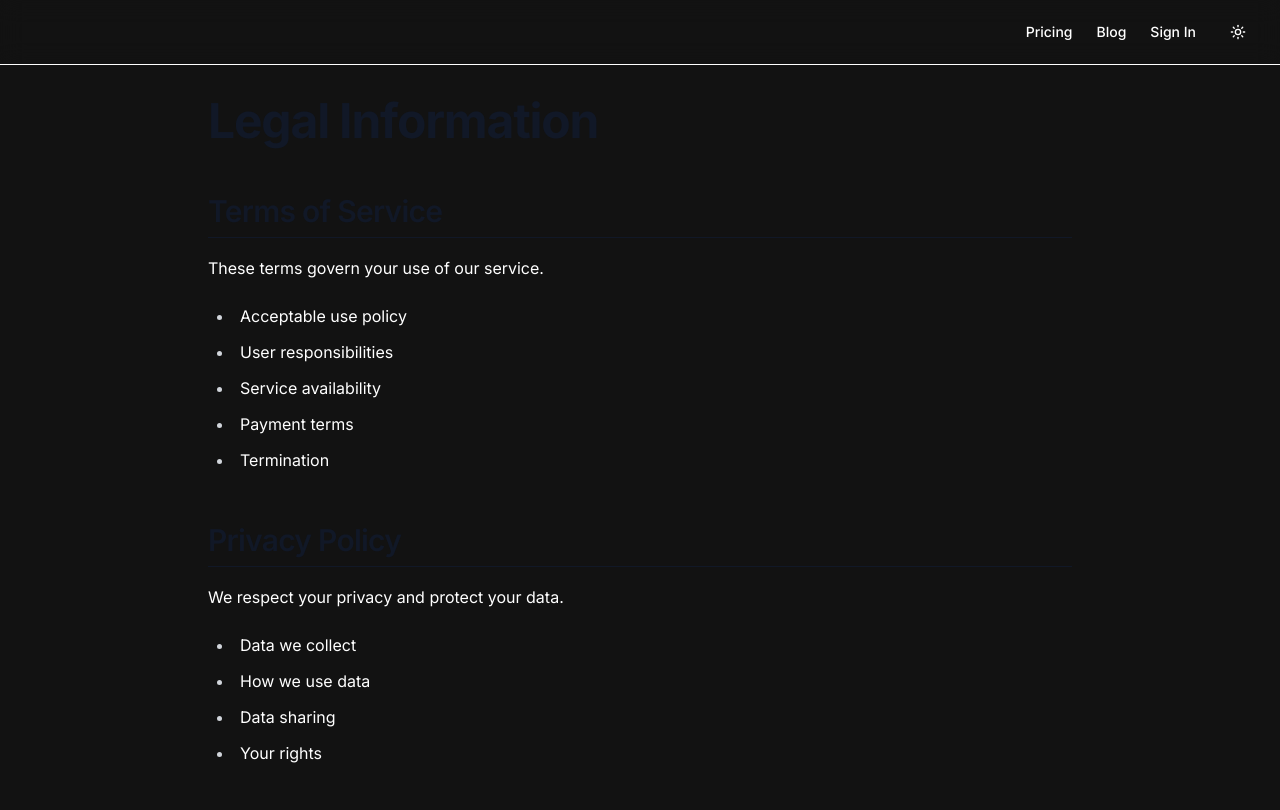
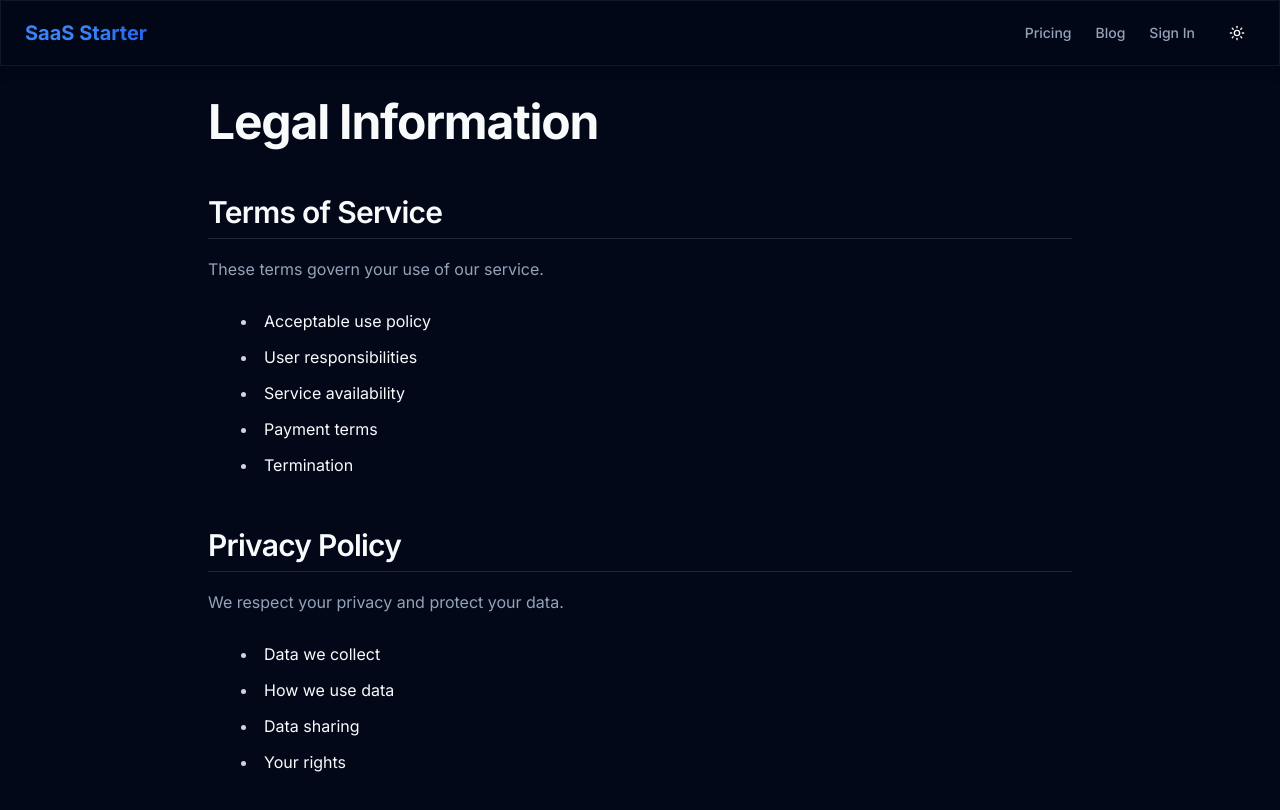
Before and after one commit to pantaleone-ai/Nextjs15-BetterAuth-Stripe-Shadcn-SAAS-Starter, a Next.js app: page /legal in a window 1280 px wide. Shown: the top 810 px of the page. Built offline with nearby package versions, Linux system fonts and the light colour scheme.

Commit message:
updates + tweak default styles

```diff
--- a/src/app/sign-in/page.tsx
+++ b/src/app/sign-in/page.tsx
@@ -44,7 +44,7 @@ export default function SignInPage() {
       <Card className="w-full max-w-md">
         <CardHeader className="space-y-1">
           <CardTitle className="text-2xl font-bold text-center">
-            Welcome back
+            Welcome back!
           </CardTitle>
           <CardDescription className="text-center">
             Enter your email and password to sign in
@@ -80,9 +80,9 @@ export default function SignInPage() {
 
           <SocialLogin />
 
-          <div className="text-center text-sm">
+          <div className="text-center text-sm pt-6">
             Don&apos;t have an account?{' '}
-            <Link href="/sign-up" className="text-primary hover:underline">
+            <Link href="/sign-up" className="text-primary font-bold hover:underline">
               Sign up
             </Link>
           </div>
--- a/src/app/sign-up/page.tsx
+++ b/src/app/sign-up/page.tsx
@@ -94,9 +94,9 @@ export default function SignUpPage() {
 
           <SocialLogin />
 
-          <div className="text-center text-sm">
+          <div className="text-center text-sm pt-6">
             Already have an account?{' '}
-            <Link href="/sign-in" className="text-primary hover:underline">
+            <Link href="/sign-in" className="text-primary font-bold hover:underline">
               Sign in
             </Link>
           </div>
--- a/src/components/ui/social-login.tsx
+++ b/src/components/ui/social-login.tsx
@@ -16,10 +16,10 @@ export function SocialLogin() {
     <div className="space-y-4">
       <div className="relative">
         <div className="absolute inset-0 flex items-center">
-          <span className="w-full border-t border-border" />
+          {/* <span className="w-full border-t border-border" /> */}
         </div>
         <div className="relative flex justify-center text-xs uppercase p-4">
-          <span className="bg-background bg-white px-2 text-muted-foreground">Or continue with</span>
+          <span className="bg-background px-2 text-muted-foreground">Or continue with</span>
         </div>
       </div>
 
--- a/src/styles/globals.css
+++ b/src/styles/globals.css
@@ -4,145 +4,149 @@
 @tailwind components;
 @tailwind utilities;
 
-@theme {
-  --color-border: hsl(var(--border));
-  --color-input: hsl(var(--input));
-  --color-ring: hsl(var(--ring));
-  --color-background: hsl(var(--background));
-  --color-foreground: hsl(var(--foreground));
-  --color-primary: hsl(var(--primary));
-  --color-primary-foreground: hsl(var(--primary-foreground));
-  --color-secondary: hsl(var(--secondary));
-  --color-secondary-foreground: hsl(var(--secondary-foreground));
-  --color-destructive: hsl(var(--destructive));
-  --color-destructive-foreground: hsl(var(--destructive-foreground));
-  --color-muted: hsl(var(--muted));
-  --color-muted-foreground: hsl(var(--muted-foreground));
-  --color-accent: hsl(var(--accent));
-  --color-accent-foreground: hsl(var(--accent-foreground));
-  --color-popover: hsl(var(--popover));
-  --color-popover-foreground: hsl(var(--popover-foreground));
-  --color-card: hsl(var(--card));
-  --color-card-foreground: hsl(var(--card-foreground));
-}
-
 @layer base {
   :root {
-    --color-scheme: dark;
-    --background: oklch(1 0 0);
-    --foreground: oklch(0.15 0.014 248.8);
-    --card: oklch(1 0 0);
-    --card-foreground: oklch(0.15 0.014 248.8);
-    --popover: oklch(1 0 0);
-    --popover-foreground: oklch(0.15 0.014 248.8);
-    --primary: oklch(0.678 0.182 38.4);
-    --primary-foreground: oklch(1 0 0);
-    --secondary: oklch(0.961 0 0);
-    --secondary-foreground: oklch(0.15 0.014 248.8);
-    --muted: oklch(0.961 0 0);
-    --muted-foreground: oklch(0.451 0.009 248.8);
-    --accent: oklch(0.961 0 0);
-    --accent-foreground: oklch(0.15 0.014 248.8);
-    --destructive: oklch(0.628 0.257 29.2);
-    --destructive-foreground: oklch(1 0 0);
-    --border: oklch(0.898 0 0);
-    --input: oklch(0.898 0 0);
-    --ring: oklch(0.678 0.182 38.4);
-    --radius: .75rem;
-    --shadow-sm: 0 1px 3px 0 oklch(0 0 0 / .1),0 1px 2px -1px oklch(0 0 0 /.1);
-    --shadow-md: 0 4px 6px -1px oklch(0 0 0 /.1),0 2px 4px -2px oklch(0 0 0 /.1);
+    --background: 0 0% 100%;
+    --foreground: 222.2 84% 4.9%;
+    --card: 0 0% 100%;
+    --card-foreground: 222.2 84% 4.9%;
+    --popover: 0 0% 100%;
+    --popover-foreground: 222.2 84% 4.9%;
+    --primary: 221.2 83.2% 53.3%;
+    --primary-foreground: 210 40% 98%;
+    --secondary: 210 40% 96%;
+    --secondary-foreground: 222.2 84% 4.9%;
+    --muted: 210 40% 96%;
+    --muted-foreground: 215.4 16.3% 46.9%;
+    --accent: 210 40% 96%;
+    --accent-foreground: 222.2 84% 4.9%;
+    --destructive: 0 84.2% 60.2%;
+    --destructive-foreground: 210 40% 98%;
+    --border: 214.3 31.8% 91.4%;
+    --input: 214.3 31.8% 91.4%;
+    --ring: 221.2 83.2% 53.3%;
+    --radius: 0.75rem;
+
+    /* Sidebar variables */
     --sidebar-background: 0 0% 98%;
     --sidebar-foreground: 240 5.3% 26.1%;
-    --sidebar-primary: 240 5.9% 10%;
-    --sidebar-primary-foreground: 0 0% 98%;
-    --sidebar-accent: 240 4.8% 95.9%;
-    --sidebar-accent-foreground: 240 5.9% 10%;
-    --sidebar-border: 220 13% 91%;
-    --sidebar-ring: 217.2 91.2% 59.8%;
+    --sidebar-primary: 221.2 83.2% 53.3%;
+    --sidebar-primary-foreground: 210 40% 98%;
+    --sidebar-accent: 210 40% 96%;
+    --sidebar-accent-foreground: 222.2 84% 4.9%;
+    --sidebar-border: 214.3 31.8% 91.4%;
+    --sidebar-ring: 221.2 83.2% 53.3%;
   }
 
   .dark {
-    --background: oklch(0.112 0.006 248.8);
-    --foreground: oklch(0.951 0.013 248.8);
-    --card: oklch(0.165 0.012 248.8);
-    --card-foreground: oklch(0.951 0.013 248.8);
-    --popover: oklch(0.165 0.012 248.8);
-    --popover-foreground: oklch(0.951 0.013 248.8);
-    --primary: oklch(0.678 0.182 38.4);
-    --primary-foreground: oklch(0.112 0.024 248.8);
-    --secondary: oklch(0.196 0.014 248.8);
-    --secondary-foreground: oklch(0.951 0.013 248.8);
-    --muted: oklch(0.196 0.014 248.8);
-    --muted-foreground: oklch(0.639 0.012 248.8);
-    --accent: oklch(0.196 0.014 248.8);
-    --accent-foreground: oklch(0.951 0.013 248.8);
-    --destructive: oklch(0.584 0.196 27.5);
-    --destructive-foreground: oklch(0.951 0.013 248.8);
-    --border: oklch(0.196 0.014 248.8);
-    --input: oklch(0.196 0.014 248.8);
-    --ring: oklch(0.678 0.182 38.4);
-    --sidebar-background: 240 5.9% 10%;
-    --sidebar-foreground: 240 4.8% 95.9%;
-    --sidebar-primary: 224.3 76.3% 48%;
-    --sidebar-primary-foreground: 0 0% 100%;
-    --sidebar-accent: 240 3.7% 15.9%;
-    --sidebar-accent-foreground: 240 4.8% 95.9%;
-    --sidebar-border: 240 3.7% 15.9%;
-    --sidebar-ring: 217.2 91.2% 59.8%;
+    --background: 222.2 84% 4.9%;
+    --foreground: 210 40% 98%;
+    --card: 222.2 84% 4.9%;
+    --card-foreground: 210 40% 98%;
+    --popover: 222.2 84% 4.9%;
+    --popover-foreground: 210 40% 98%;
+    --primary: 217.2 91.2% 59.8%;
+    --primary-foreground: 222.2 84% 4.9%;
+    --secondary: 217.2 32.6% 17.5%;
+    --secondary-foreground: 210 40% 98%;
+    --muted: 217.2 32.6% 17.5%;
+    --muted-foreground: 215 20.2% 65.1%;
+    --accent: 217.2 32.6% 17.5%;
+    --accent-foreground: 210 40% 98%;
+    --destructive: 0 62.8% 30.6%;
+    --destructive-foreground: 210 40% 98%;
+    --border: 217.2 32.6% 17.5%;
+    --input: 217.2 32.6% 17.5%;
+    --ring: 224.3 76.3% 94.1%;
+
+    /* Dark mode sidebar variables */
+    --sidebar-background: 222.2 84% 4.9%;
+    --sidebar-foreground: 210 40% 98%;
+    --sidebar-primary: 217.2 91.2% 59.8%;
+    --sidebar-primary-foreground: 222.2 84% 4.9%;
+    --sidebar-accent: 217.2 32.6% 17.5%;
+    --sidebar-accent-foreground: 210 40% 98%;
+    --sidebar-border: 217.2 32.6% 17.5%;
+    --sidebar-ring: 224.3 76.3% 94.1%;
   }
 
   * {
-    border-color: hsl(var(--border));
-  }
-
-  html {
-  @apply dark;
+    @apply border-border;
   }
 
   body {
     @apply bg-background text-foreground font-sans antialiased;
   }
 
+  html {
+    @apply dark;
+  }
+}
+
+@layer components {
   .gradient-primary {
-    background: linear-gradient(135deg, oklch(0.678 0.182 38.4) 0%, oklch(0.724 0.158 44.2) 100%);
+    background: linear-gradient(135deg, hsl(221.2 83.2% 53.3%) 0%, hsl(217.2 91.2% 59.8%) 100%);
+  }
+
+  .gradient-text {
+    @apply bg-gradient-to-r from-primary via-blue-500 to-blue-600 bg-clip-text text-transparent;
   }
 
   .glass {
-    @apply bg-background/80 backdrop-blur-md shadow-[var(--shadow-sm)];
+    @apply bg-background/80 backdrop-blur-md border border-border/50 shadow-lg;
   }
 
   .glass-card {
-    @apply bg-card/90 backdrop-blur-md shadow-[var(--shadow-sm)];
-  }
-
-  .gradient-text {
-    @apply bg-gradient-to-r from-primary via-primary/80 to-primary/60 bg-clip-text text-transparent;
+    @apply bg-card/90 backdrop-blur-md border border-border/50 shadow-lg;
   }
 }
 
+@layer utilities {
   .prose {
     @apply max-w-none text-foreground;
   }
 
   .prose h1 {
-  @apply text-4xl font-bold tracking-tight lg:text-5xl mb-6;
+    @apply text-4xl font-bold tracking-tight lg:text-5xl mb-6 text-foreground;
   }
 
   .prose h2 {
-  @apply text-3xl font-semibold tracking-tight mb-4 mt-12 scroll-m-20 border-b border-border pb-2 first:mt-0;
+    @apply text-3xl font-semibold tracking-tight mb-4 mt-12 scroll-m-20 border-b border-border pb-2 first:mt-0 text-foreground;
+  }
+
+  .prose h3 {
+    @apply text-2xl font-semibold tracking-tight mb-3 mt-8 text-foreground;
   }
 
   .prose p {
     @apply leading-7 mb-4 text-muted-foreground;
   }
 
+  .prose a {
+    @apply text-primary hover:text-primary/80 underline underline-offset-4;
+  }
 
+  .prose ul {
+    @apply my-6 ml-6 list-disc;
+  }
 
-@layer base {
-  * {
-    @apply border-border;
+  .prose ol {
+    @apply my-6 ml-6 list-decimal;
   }
-  body {
-    @apply bg-background text-foreground;
+
+  .prose li {
+    @apply mt-2;
+  }
+
+  .prose blockquote {
+    @apply mt-6 border-l-2 border-primary pl-6 italic text-muted-foreground;
+  }
+
+  .prose code {
+    @apply relative rounded bg-muted px-[0.3rem] py-[0.2rem] font-mono text-sm font-semibold;
+  }
+
+  .prose pre {
+    @apply mb-4 mt-6 overflow-x-auto rounded-lg bg-muted p-4;
   }
 }
```
Also changed, not shown: src/app/(marketing)/pricing/page.tsx (+64 -41 lines), src/app/page.tsx (+168 -26 lines), src/components/app-sidebar.tsx (+53 -52 lines). Lines whose indentation alone changed are shown as unchanged.
